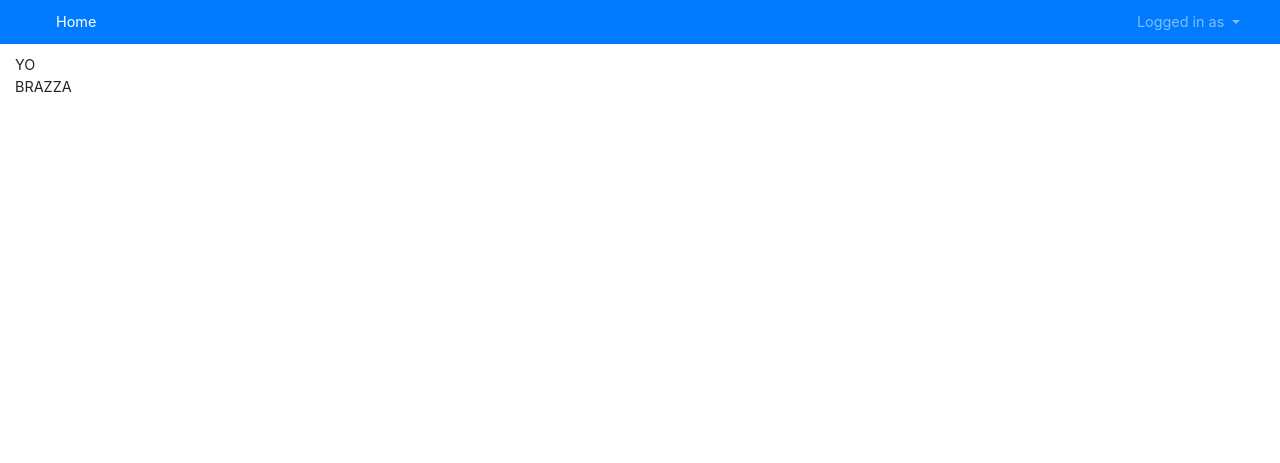
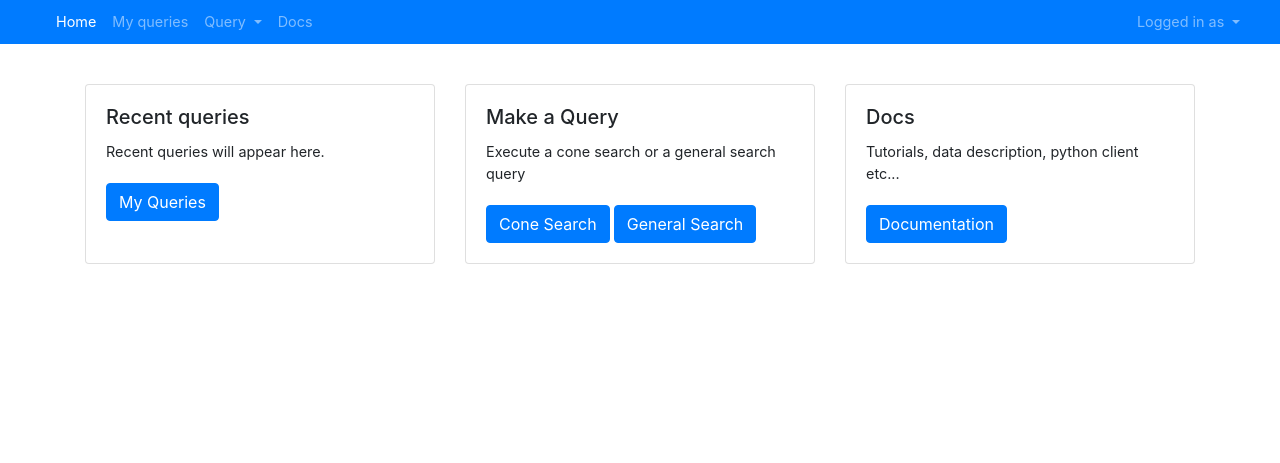
Before and after one commit to dmitryduev/kowalski-archived, a Python web app: template kowalski/templates/template-root.html in a window 1280 px wide. Shown: the top 463 px of the page. Run offline with Jinja, Linux system fonts and the light colour scheme; the template is opened without the code that fills it, so the values that code supplies are empty; some libraries are stand-ins or nearby versions; some web fonts are replaced.

Commit message:
wip on frontend

```diff
--- a/kowalski/requirements.txt
+++ b/kowalski/requirements.txt
@@ -2,6 +2,7 @@
 aiohttp>=3.4.4
 aiohttp-jinja2>=1.1.0
 aiohttp-session>=2.7.0
+async-timeout>=3.0.1
 astropy>=3.0.5
 bcrypt>=3.1.4
 cchardet>=2.1.1
--- a/kowalski/templates/template-login.html
+++ b/kowalski/templates/template-login.html
@@ -48,9 +48,9 @@
        style="{% if logo_font_family | length>0 %}font-family: '{{ logo_font_family }}'{% endif %}">{{ logo }}</a>
 
     <ul class="navbar-nav mr-auto">
-        <li class="nav-item">
-            <a class="nav-link" href="/">Home</a>
-        </li>
+{#        <li class="nav-item">#}
+{#            <a class="nav-link" href="/">Home</a>#}
+{#        </li>#}
 {#        <li class="nav-item">#}
 {#            <a class="nav-link" href="/search">Search</a>#}
 {#        </li>#}
--- a/kowalski/templates/template-root.html
+++ b/kowalski/templates/template-root.html
@@ -11,15 +11,38 @@
 {% endblock %}
 
 {% block body_top %}
-    <div class="container-fluid mt-2">
-        YO
-    </div>
+{#    <div class="container mt-2">#}
+{#        YO#}
+{#    </div>#}
 {% endblock %}
 
 {% block body %}
 
-    <div class="container-fluid">
-        BRAZZA
+    <div class="container mt-2">
+        <div class="card-deck">
+            <div class="card">
+                <div class="card-body">
+                    <h5 class="card-title">Recent queries</h5>
+                    <p class="card-text">Recent queries will appear here.</p>
+                    <a href="#" class="btn btn-primary mt-1">My Queries</a>
+                </div>
+            </div>
+            <div class="card">
+                <div class="card-body">
+                    <h5 class="card-title">Make a Query</h5>
+                    <p class="card-text">Execute a cone search or a general search query</p>
+                    <a href="#" class="btn btn-primary mt-1">Cone Search</a>
+                    <a href="#" class="btn btn-primary mt-1">General Search</a>
+                </div>
+            </div>
+            <div class="card">
+                <div class="card-body">
+                    <h5 class="card-title">Docs</h5>
+                    <p class="card-text">Tutorials, data description, python client etc...</p>
+                    <a href="#" class="btn btn-primary mt-1">Documentation</a>
+                </div>
+            </div>
+        </div>
     </div>
 
     <!-- Modal -->
--- a/kowalski/templates/template.html
+++ b/kowalski/templates/template.html
@@ -50,6 +50,22 @@
         <ul class="navbar-nav mr-auto">
             <li class="nav-item {% block nav_home %}{% endblock %}">
                 <a class="nav-link" href="/">Home</a>
+            </li>
+            <li class="nav-item {% block nav_my_queries %}{% endblock %}">
+                <a class="nav-link" href="/my_queries">My queries</a>
+            </li>
+            <li class="nav-item dropdown {% block nav_query %}{% endblock %}">
+                <a class="nav-link dropdown-toggle" href="#" id="queryDropdown" role="button"
+                   data-toggle="dropdown" aria-haspopup="true" aria-expanded="false">
+                    Query
+                </a>
+                <div class="dropdown-menu" aria-labelledby="queryDropdown">
+                    <a class="dropdown-item" href="/query-cone-search">Cone search</a>
+                    <a class="dropdown-item" href="/query-general-search">General search</a>
+                </div>
+            </li>
+            <li class="nav-item {% block nav_docs %}{% endblock %}">
+                <a class="nav-link" href="/docs">Docs</a>
             </li>
         </ul>
 
```
Also changed, not shown: kowalski/server.py (+10 -2 lines).
